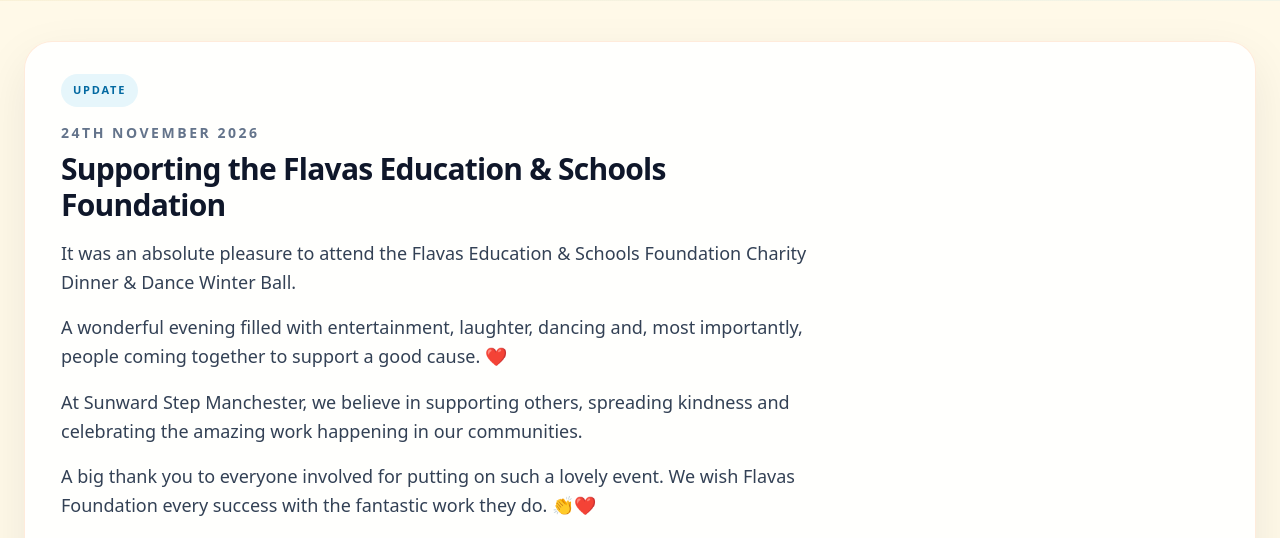
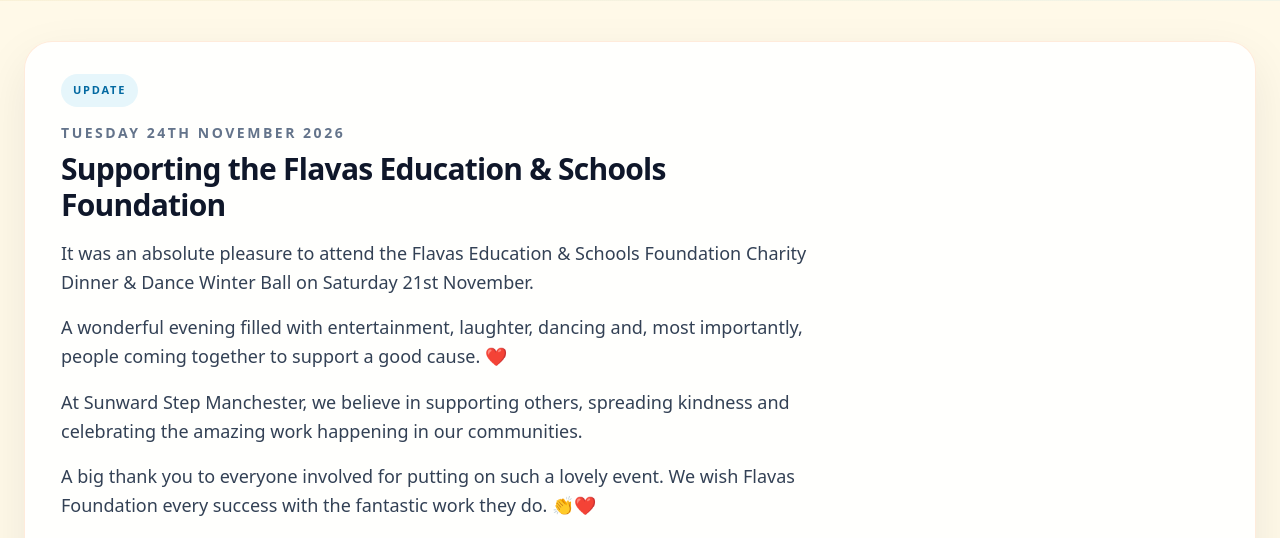
Before and after one commit to brrradley/sunward-step, a plain HTML site: page index.html in a window 1280 px wide. Shown: the part 800-1338 px from the top of the page. Drawn offline with nearby package versions, Linux system fonts and the light colour scheme.

Commit message:
Update event date in index.html

```diff
--- a/index.html
+++ b/index.html
@@ -77,7 +77,7 @@
           <span class="ss-kicker">Update</span>
 
           <p class="mt-4 text-sm font-bold uppercase tracking-[0.18em] text-slate-500">
-            24th November 2026
+            Tuesday 24th November 2026
           </p>
 
           <h2 class="mt-2 text-3xl font-black tracking-tight text-slate-900">
@@ -86,7 +86,7 @@
 
           <p class="mt-4 text-lg leading-relaxed text-slate-700">
             It was an absolute pleasure to attend the Flavas Education &amp; Schools
-            Foundation Charity Dinner &amp; Dance Winter Ball.
+            Foundation Charity Dinner &amp; Dance Winter Ball on Saturday 21st November.
           </p>
 
           <p class="mt-4 text-lg leading-relaxed text-slate-700">
```
